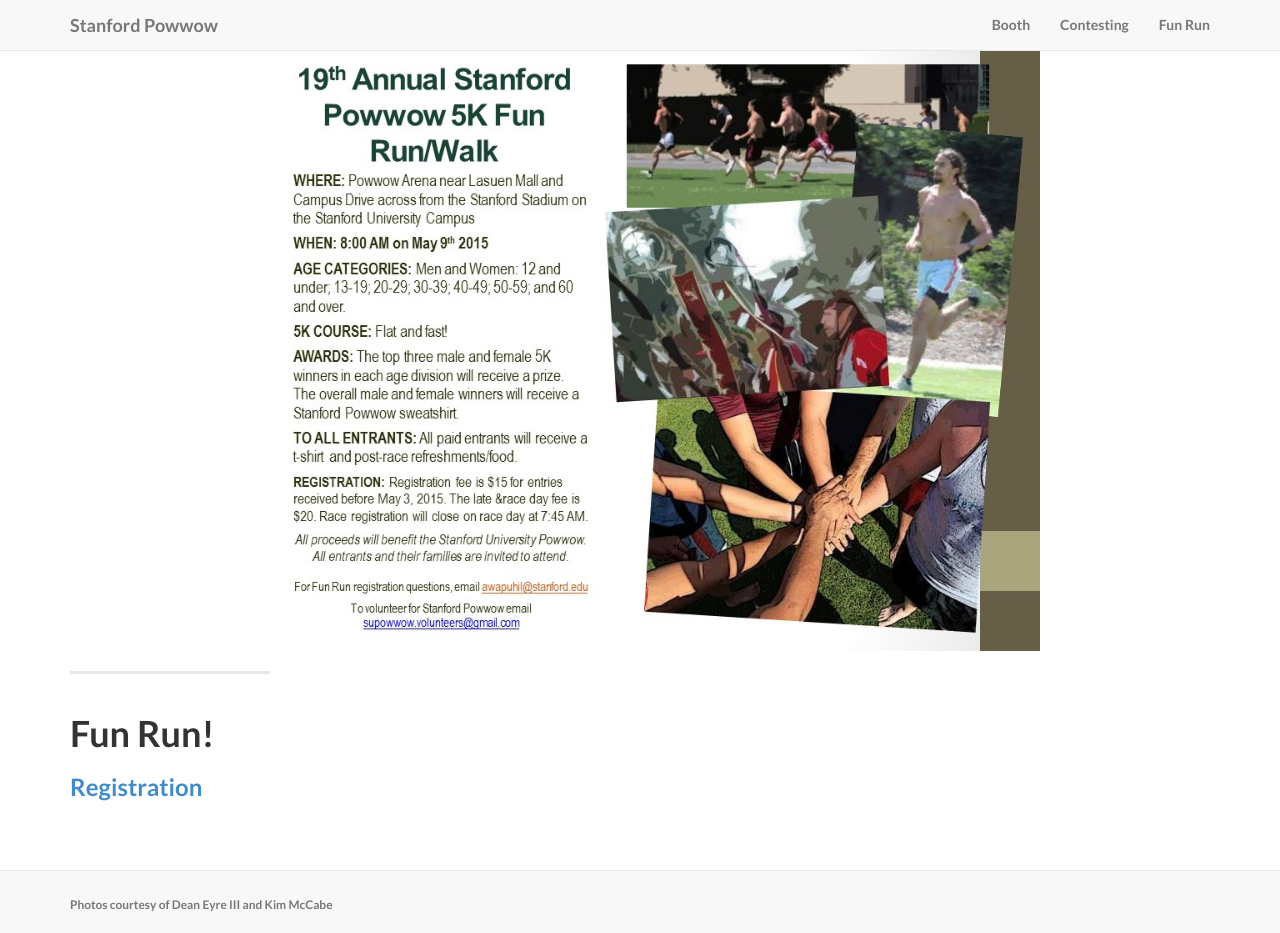
After one commit to markberger/stanford-powwow-2016, a Flask app: page /fun-run.html in a window 1280 px wide. The commit adds this page. Run offline with Flask 2, Linux system fonts and the light colour scheme; some libraries are stand-ins or nearby versions.

Commit message:
Adds fun run page

```diff
--- a/templates/base.html
+++ b/templates/base.html
@@ -55,6 +55,9 @@
                     <li>
                         <a href="/contesting.html">Contesting</a>
                     </li>
+                    <li>
+                        <a href="/fun-run.html">Fun Run</a>
+                    </li>
                 </ul>
 
             </div>
--- /dev/null
+++ b/templates/fun-run.html
@@ -0,0 +1,34 @@
+{% extends "base.html" %}
+
+{% block content %}
+
+<div class="content-section-b">
+  <div class="container">
+    <div class="row">
+      <div class="col-lg-12 col-sm-12">
+          <center>
+              <a href="/img/funrun-flyer.jpg">
+                  <img class="img-responsive" style="max-height:600px;" src="/static/img/funrun-flyer.jpg">
+              </a>
+          </center>
+      </div>
+    </div>
+  </div>
+
+  <div class="container">
+    <div class="row">
+      <div class="col-lg-12 col-sm-12">
+          <hr class="section-heading-spacer">
+          <div class="clearfix"></div>
+          <h1>Fun Run!</h1>
+          <h3>
+            <a href="http://www.eventbrite.com/e/stanford-powwow-fun-run-tickets-16455163838">Registration</a>
+          </h3>
+          <p class="lead">
+          </p>
+      </div>
+    </div>
+  </div>
+</div>
+
+{% endblock %}
--- a/views.py
+++ b/views.py
@@ -12,3 +12,7 @@
 @app.route('/contesting.html')
 def contesting():
     return render_template('contesting.html')
+
+@app.route('/fun-run.html')
+def fun_run():
+    return render_template('fun-run.html')
```
